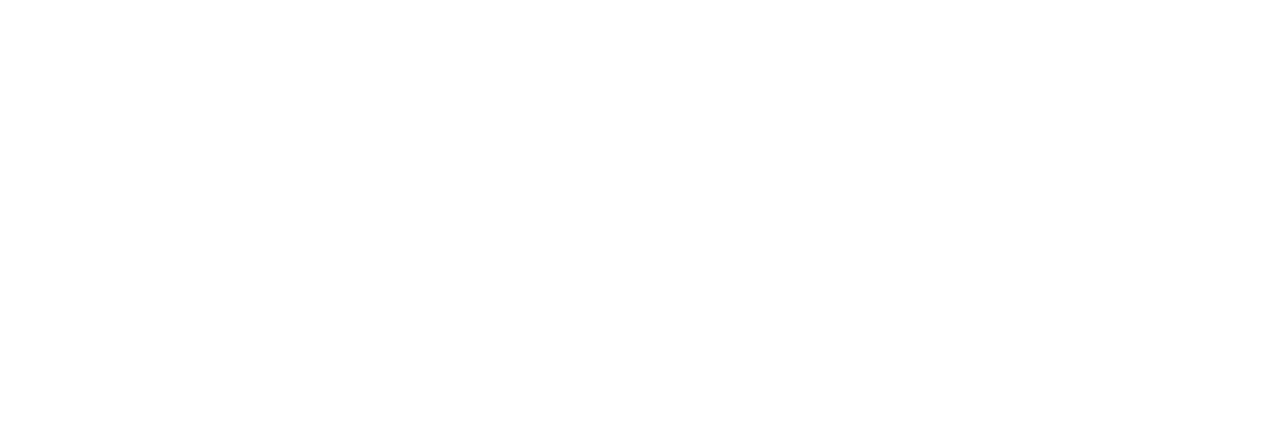
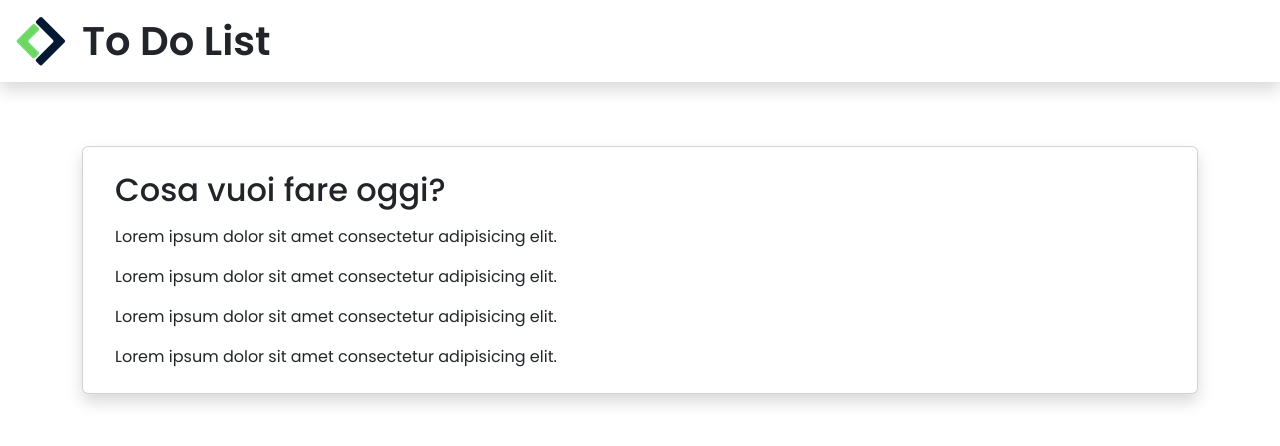
Before and after one commit to Marcap00/vue-todolist, a plain HTML site: page index.html in a window 1280 px wide. Drawn offline with nearby package versions, Linux system fonts and the light colour scheme.

Commit message:
added structure todo list

```diff
--- a/css/style.css
+++ b/css/style.css
@@ -0,0 +1,19 @@
+/* # General */
+* {
+    font-family: 'Poppins', sans-serif;
+}
+
+
+/* Icons */
+li>i.fas {
+    display: none;
+    cursor: pointer;
+}
+
+li:hover>i.fas {
+    display: inline;
+}
+
+li>i.fas:hover {
+    color: red;
+}
--- a/index.html
+++ b/index.html
@@ -5,6 +5,10 @@
     <meta charset="UTF-8">
     <meta name="viewport" content="width=device-width, initial-scale=1.0">
     <title>Vue To Do List</title>
+    <!-- Google Fonts -->
+    <link
+        href="https://fonts.googleapis.com/css?family=Poppins:100,100italic,200,200italic,300,300italic,regular,italic,500,500italic,600,600italic,700,700italic,800,800italic,900,900italic"
+        rel="stylesheet" />
     <!-- Font Awesome -->
     <link rel='stylesheet' href='https://cdnjs.cloudflare.com/ajax/libs/font-awesome/6.6.0/css/all.min.css'
         integrity='sha512-Kc323vGBEqzTmouAECnVceyQqyqdsSiqLQISBL29aUW4U/M7pSPA/gEUZQqv1cwx4OnYxTxve5UMg5GT6L4JJg=='
@@ -22,7 +26,32 @@
     <script src="https://unpkg.com/vue@3/dist/vue.global.js"></script>
 
     <div id="app">
-        {{ message }}
+        <header class="d-flex align-items-center shadow p-3 gap-3 mb-3">
+            <img src="img/Logo.png" alt="Logo">
+            <h1 class="fw-semibold mb-0">To Do List</h1>
+        </header>
+        <main class="py-5">
+            <div class="container">
+                <div class=" shadow card p-3">
+                    <ul class="list-group list-group-flush">
+                        <li class="list-group-item border-0 d-flex align-items-center gap-3">
+                            <i class="fas fa-tag fa-2xl"></i>
+                            <h2 class="mb-0">Cosa vuoi fare oggi?</h2>
+                        </li>
+                        <li class="d-flex align-items-center justify-content-between list-group-item border-0">Lorem
+                            ipsum dolor sit amet consectetur adipisicing elit.
+                            <i class="fas fa-trash"></i>
+                        </li>
+                        <li class="list-group-item border-0">Lorem ipsum dolor sit amet consectetur adipisicing elit.
+                        </li>
+                        <li class="list-group-item border-0">Lorem ipsum dolor sit amet consectetur adipisicing elit.
+                        </li>
+                        <li class="list-group-item border-0">Lorem ipsum dolor sit amet consectetur adipisicing elit.
+                        </li>
+                    </ul>
+                </div>
+            </div>
+        </main>
     </div>
 
 
```
